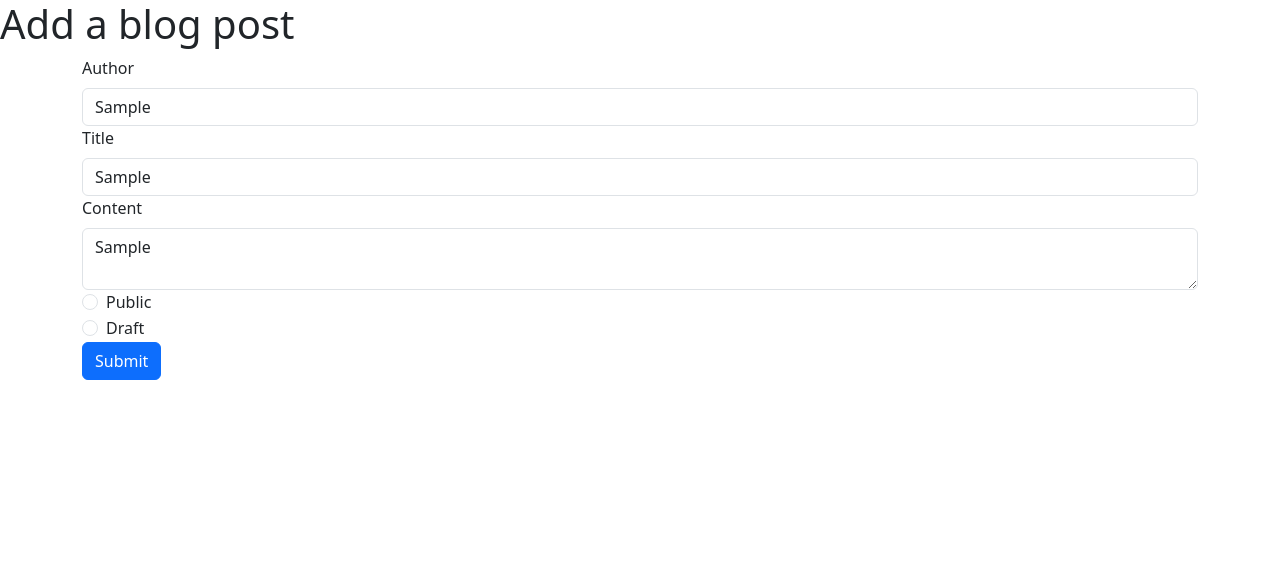
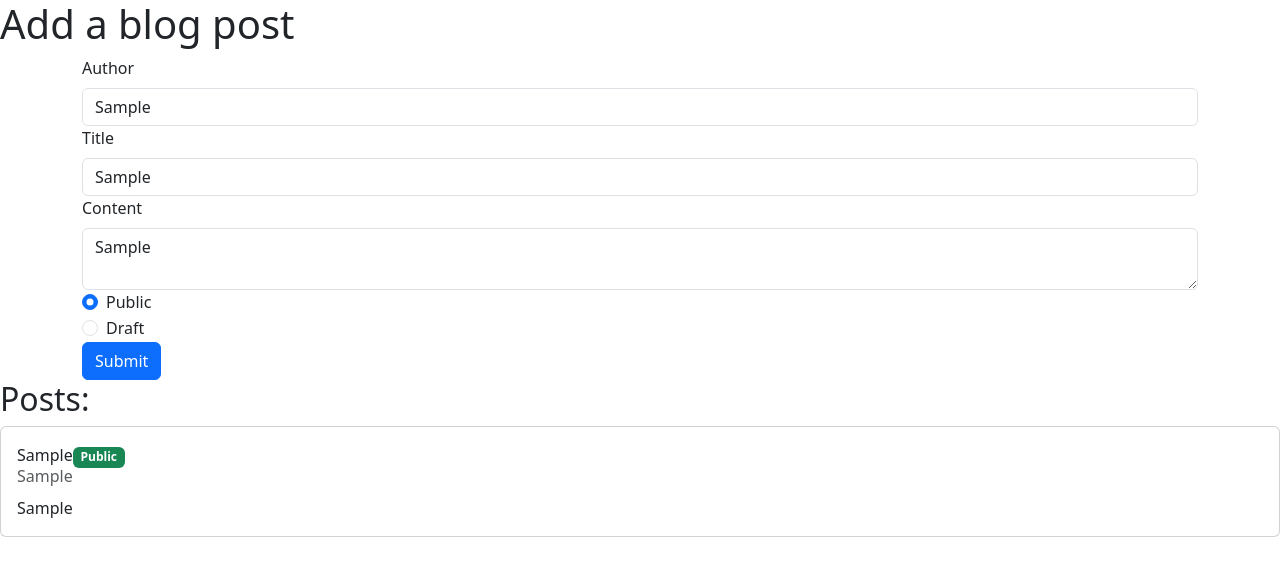
Before and after one commit to murphy-afk/react-post-form, a React (Vite) app: page / in a window 1280 px wide. Both pictures are taken after typing "Sample", "Sample", "Sample" into the empty fields and a click on the button "Submit". Shown: the top 576 px of the page. Built offline with nearby package versions, Linux system fonts and the light colour scheme.

Commit message:
feat: posts output

```diff
--- a/src/App.jsx
+++ b/src/App.jsx
@@ -6,7 +6,7 @@ const initialFormData = {
   author: '',
   title: '',
   content: '',
-  status: ''
+  status: 'public'
 }
 
 function App() {
@@ -24,9 +24,8 @@ function App() {
 
   function handleSubmit(event) {
     event.preventDefault();
-    setPosts(formData)
+    setPosts((current) => [formData, ...current])
     console.log(posts);
-
   }
 
   return (
@@ -66,7 +65,7 @@ function App() {
               className='form-check-input'
               value='public'
               checked={formData.status === 'public'}
-              onChange={updateForm}/>
+              onChange={updateForm} />
           </div>
           <div className="form-check">
             <label htmlFor="draft" className='form-check-label'>Draft</label>
@@ -82,6 +81,19 @@ function App() {
           <button className='btn btn-primary'>Submit</button>
         </form>
       </div>
+      <h2>Posts:</h2>
+      {posts.length > 0 && posts.map((post, index) => (
+        <div className="card" key={index}>
+          <div className="card-body">
+            <span className='card-title'>{post.title}</span>
+            <span
+              className={`badge ${post.status === 'public' ? 'text-bg-success' : 'text-bg-warning'}`}>
+              {post.status === 'public' ? 'Public' : 'Draft'}</span>
+            <p className='card-subtitle mb-2 text-body-secondary'>{post.author}</p>
+            <p className='card-text'>{post.content}</p>
+          </div>
+        </div>
+      ))}
     </>
   )
 }
```
